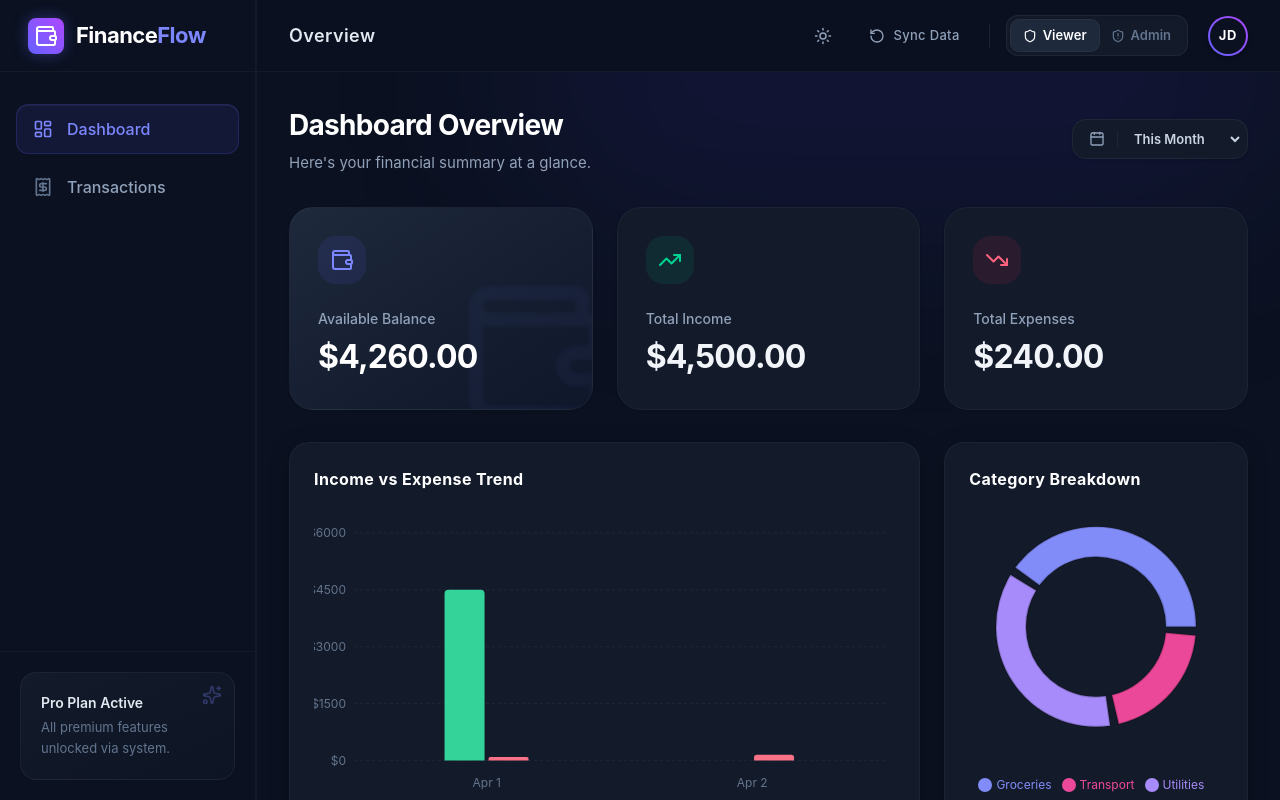
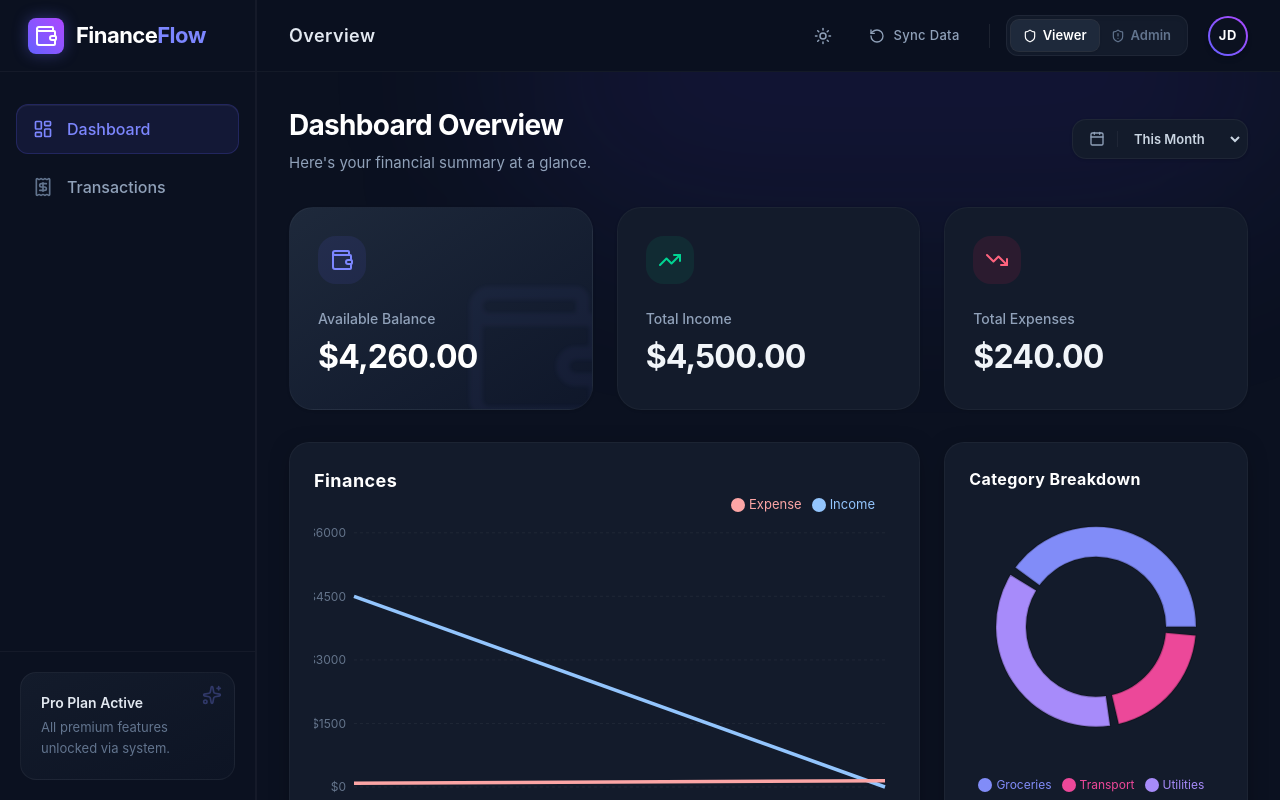
Before and after one commit to DurgamPoojitha/FinanceFlow, a React (Vite) app: page / in a window 1280 px wide. Built offline with nearby package versions, Linux system fonts and the light colour scheme.

Commit message:
added line chart formatting for Finances

```diff
--- a/src/components/dashboard/BalanceTrendChart.jsx
+++ b/src/components/dashboard/BalanceTrendChart.jsx
@@ -1,5 +1,5 @@
 import React, { useMemo } from 'react';
-import { BarChart, Bar, XAxis, YAxis, CartesianGrid, Tooltip, ResponsiveContainer, Legend } from 'recharts';
+import { LineChart, Line, XAxis, YAxis, CartesianGrid, Tooltip, ResponsiveContainer, Legend } from 'recharts';
 import { useFinance } from '../../context/FinanceContext';
 import { motion } from 'framer-motion';
 
@@ -39,33 +39,33 @@ export const BalanceTrendChart = () => {
             initial={{ opacity: 0, scale: 0.98 }}
             animate={{ opacity: 1, scale: 1 }}
             transition={{ duration: 0.5, delay: 0.2 }}
-            className="bg-white dark:bg-[#131B2B] rounded-[1.25rem] shadow-sm dark:shadow-[0_4px_24px_-8px_rgba(0,0,0,0.5)] border border-slate-100 dark:border-white/[0.04] p-6 flex flex-col h-[400px] transition-all duration-300"
+            className="bg-white dark:bg-[#131B2B] rounded-[1.25rem] shadow-sm dark:shadow-[0_4px_24px_-8px_rgba(0,0,0,0.5)] border border-slate-100 dark:border-white/[0.04] p-6 flex flex-col h-[400px] transition-all duration-300 relative"
         >
-            <h3 className="text-[16px] font-bold text-slate-800 dark:text-white mb-6 tracking-wide transition-colors duration-300">Income vs Expense Trend</h3>
+            <h3 className="text-[18px] font-bold text-slate-800 dark:text-white absolute top-6 tracking-wide transition-colors duration-300">Finances</h3>
             {data.length === 0 ? (
                 <div className="flex-1 flex items-center justify-center text-slate-400 dark:text-slate-500 text-sm">No data available</div>
             ) : (
                 <div className="flex-1 w-full h-full text-sm mt-2">
                     <ResponsiveContainer width="100%" height="100%">
-                        <BarChart data={data} margin={{ top: 10, right: 10, left: -20, bottom: 0 }}>
+                        <LineChart data={data} margin={{ top: 20, right: 10, left: -20, bottom: 0 }}>
                             <XAxis dataKey="date" axisLine={false} tickLine={false} tick={{ fill: isDark ? '#64748b' : '#94a3b8', fontSize: 12 }} dy={10} />
                             <YAxis axisLine={false} tickLine={false} tick={{ fill: isDark ? '#64748b' : '#94a3b8', fontSize: 12 }} tickFormatter={(value) => `$${value}`} />
                             <CartesianGrid strokeDasharray="3 3" vertical={false} stroke={isDark ? "rgba(255,255,255,0.05)" : "#f1f5f9"} />
                             <Tooltip
-                                cursor={{ fill: isDark ? 'rgba(255,255,255,0.05)' : 'rgba(0,0,0,0.02)' }}
+                                cursor={{ stroke: isDark ? 'rgba(255,255,255,0.1)' : 'rgba(0,0,0,0.05)', strokeWidth: 30 }}
                                 contentStyle={{
                                     borderRadius: '12px',
-                                    border: isDark ? '1px solid rgba(255,255,255,0.1)' : '1px solid #e2e8f0',
-                                    boxShadow: isDark ? '0 10px 15px -3px rgba(0, 0, 0, 0.5)' : '0 10px 15px -3px rgba(0,0,0,0.1)',
-                                    backgroundColor: isDark ? '#0f172a' : '#ffffff',
-                                    color: isDark ? '#f8fafc' : '#0f172a'
+                                    border: 'none',
+                                    boxShadow: '0 10px 15px -3px rgba(0,0,0,0.2)',
+                                    backgroundColor: '#0f172a', /* Dark Tooltip for both themes as in image */
+                                    color: '#f8fafc'
                                 }}
                                 formatter={(value) => [`$${value}`]}
                             />
-                            <Legend wrapperStyle={{ fontSize: '12px', paddingTop: '10px' }} />
-                            <Bar dataKey="Income" fill={isDark ? "#34d399" : "#10b981"} radius={[4, 4, 0, 0]} maxBarSize={40} />
-                            <Bar dataKey="Expense" fill={isDark ? "#fb7185" : "#f43f5e"} radius={[4, 4, 0, 0]} maxBarSize={40} />
-                        </BarChart>
+                            <Legend wrapperStyle={{ fontSize: '13px', paddingBottom: '20px' }} verticalAlign="top" align="right" iconType="circle" />
+                            <Line type="monotone" dataKey="Income" stroke="#93c5fd" strokeWidth={3.5} dot={false} activeDot={{ r: 6, strokeWidth: 0 }} />
+                            <Line type="monotone" dataKey="Expense" stroke="#fca5a5" strokeWidth={3.5} dot={false} activeDot={{ r: 6, strokeWidth: 0 }} />
+                        </LineChart>
                     </ResponsiveContainer>
                 </div>
             )}
```
